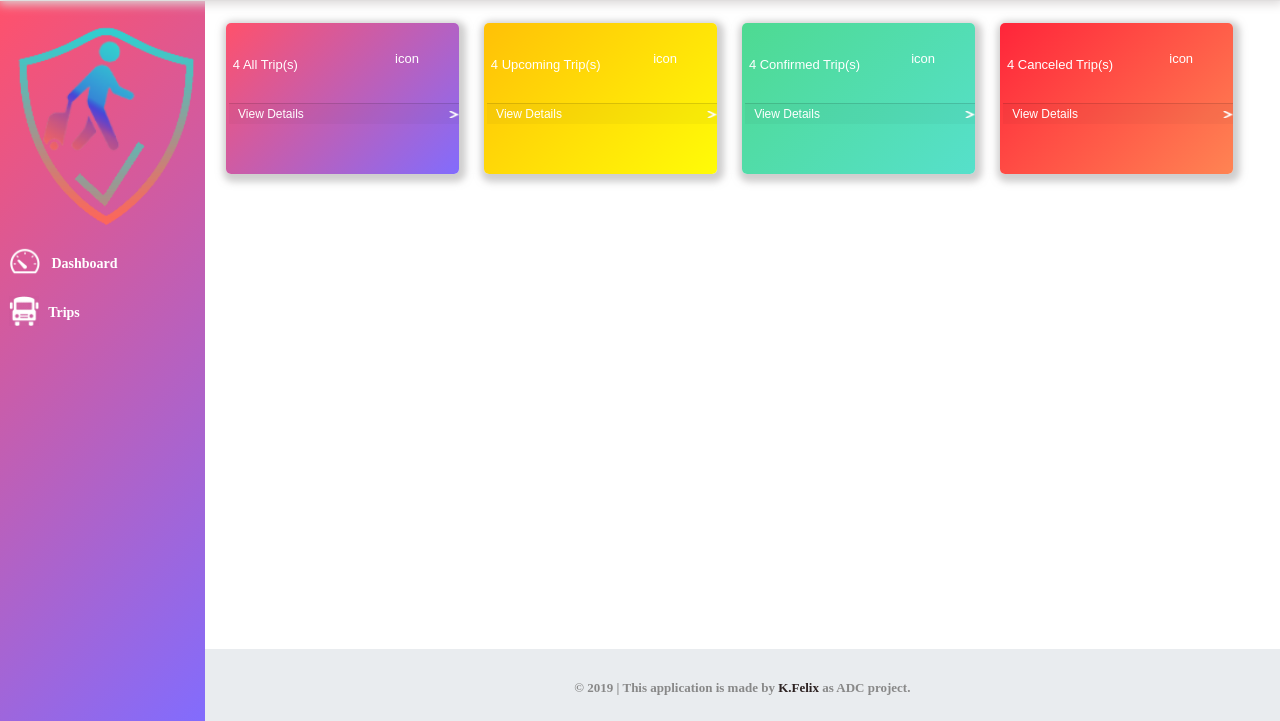
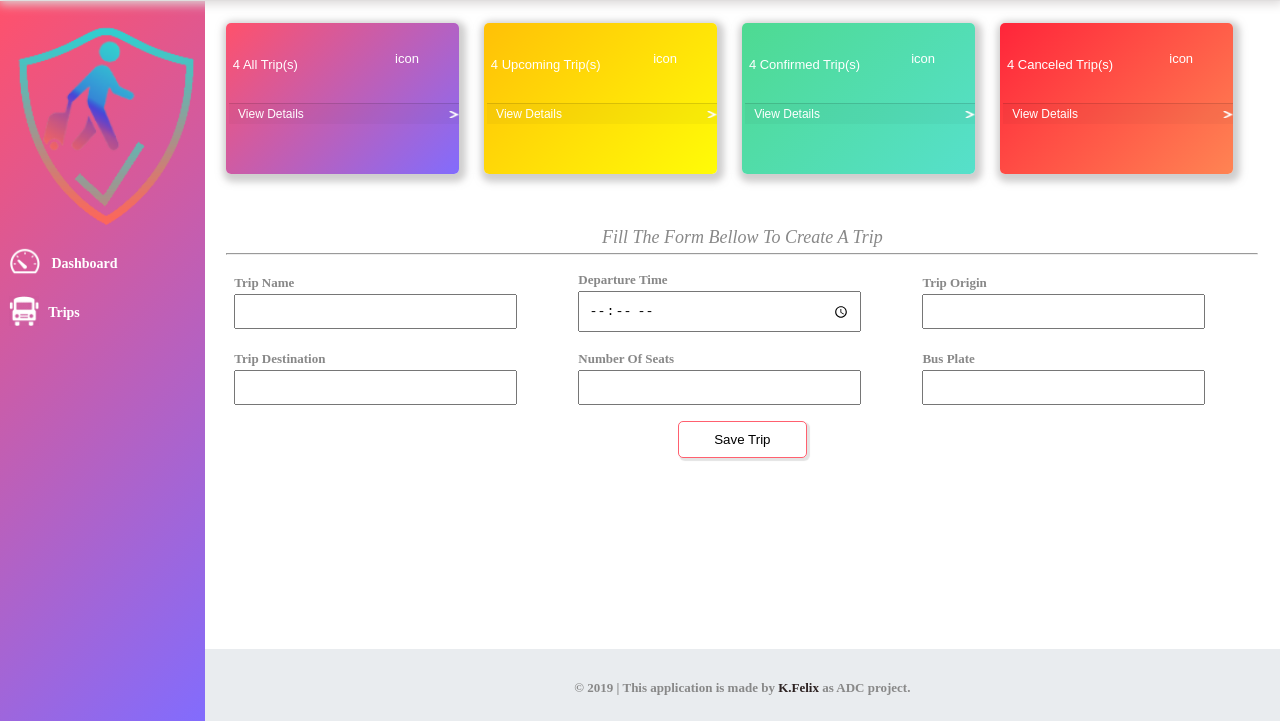
Before and after one commit to fezzopro/ADC-2019, a plain HTML site: page createtrips.html in a window 1280 px wide. Shown: the part 83-804 px from the top of the page. Drawn offline with Linux system fonts and the light colour scheme.

```diff
--- a/assets/css/main.css
+++ b/assets/css/main.css
@@ -281,8 +281,9 @@
 .text-dark{
 	color: #2d2222;
 }
-input{
+input, select{
 	padding: 2.5%;
+	width: 80%;
 }
 ::-ms-thumb{
 	border-radius: 4px;
--- a/createtrips.html
+++ b/createtrips.html
@@ -49,6 +49,7 @@
 							<div class="dropdown-left">
 								<a href="alltrips.html">Show All Trips</a>
 								<a href="createtrips.html">Create A Trip</a>
+								<a href="booking.html">Book A Trip</a>
 								<a href="canceltrips.html">Cancel A Trip</a>
 							</div>
 						</li>
@@ -107,7 +108,49 @@
 						<!-- End of Top boxes Section-->
 						<!-- Below Top Boxes Section-->
 						<div class="below-boxes grid">
-
+							<div>
+								<p>Fill The Form Bellow To Create A Trip</p>
+							</div>
+							<div class="create-trip">
+								<form>
+									<table class="trip-requirements sign-in">
+										<hr>
+										<tr>
+											<td>
+												<label for="name">Trip Name</label><br>
+												<input type="text" id="name">
+											</td>
+											<td>
+												<label for="departure-time">Departure Time</label><br>
+												<input type="time" id="departure-time">
+											</td>
+											<td>
+												<label for="origin">Trip Origin</label><br>
+												<input type="text" id="origin">
+											</td>
+										</tr>
+										<tr>
+											<td>
+												<label for="destination">Trip Destination</label><br>
+												<input type="text" id="destination">
+											</td>
+											<td>
+												<label for="number-of-seats">Number Of Seats</label><br>
+												<input type="number" id="number-of-seats">
+											</td>
+											<td>
+												<label for="plate">Bus Plate</label><br>
+												<input type="text" id="username">
+											</td>
+										</tr>
+										<tr>
+										</tr>
+										<tr>
+											<td class="text-center" colspan="3"><a href="home.html"><button class="sign-in-button text-center">Save Trip</button></a></td>
+										</tr>
+									</table>
+								</form>
+							</div>
 						</div>
 						<!-- End Of Below Top Boxes Section-->
 					</div>
```
Also changed, not shown: accountinfo.html (+1 -0 lines), alltrips.html (+1 -0 lines), canceltrips.html (+1 -0 lines), home.html (+1 -0 lines).
